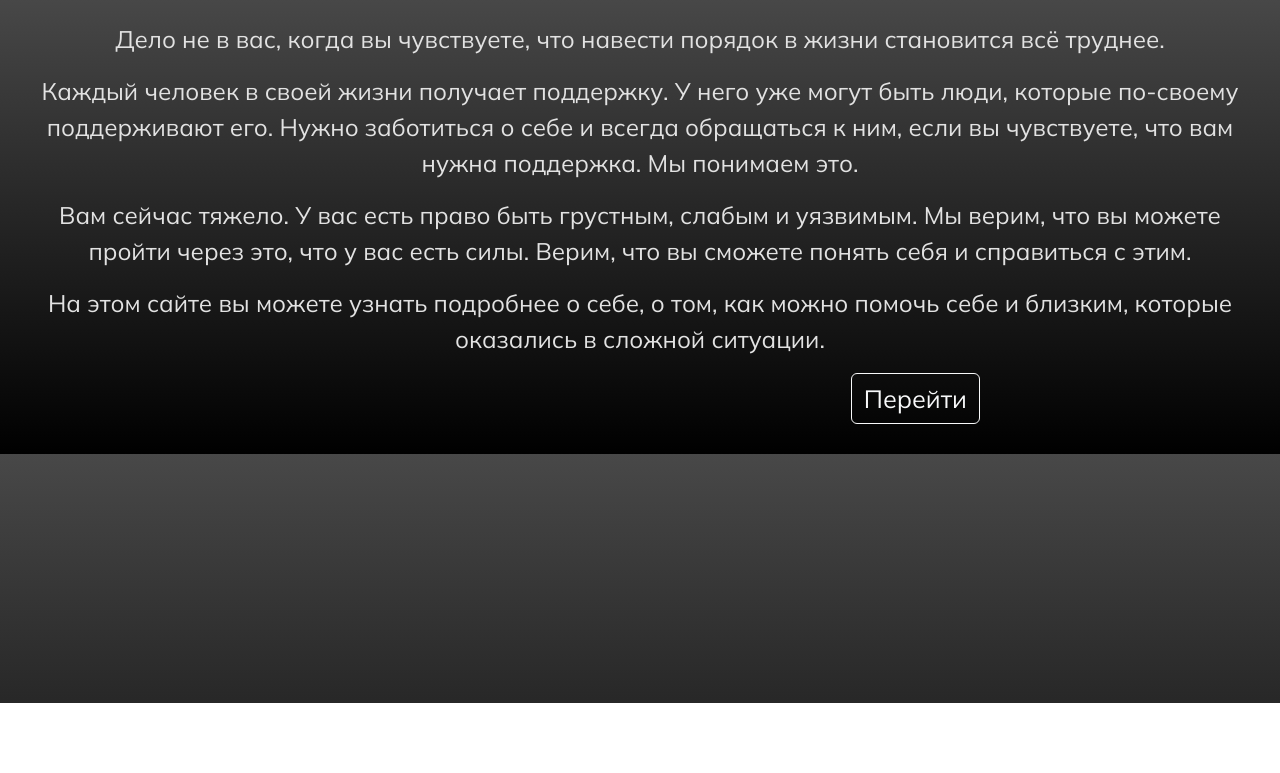
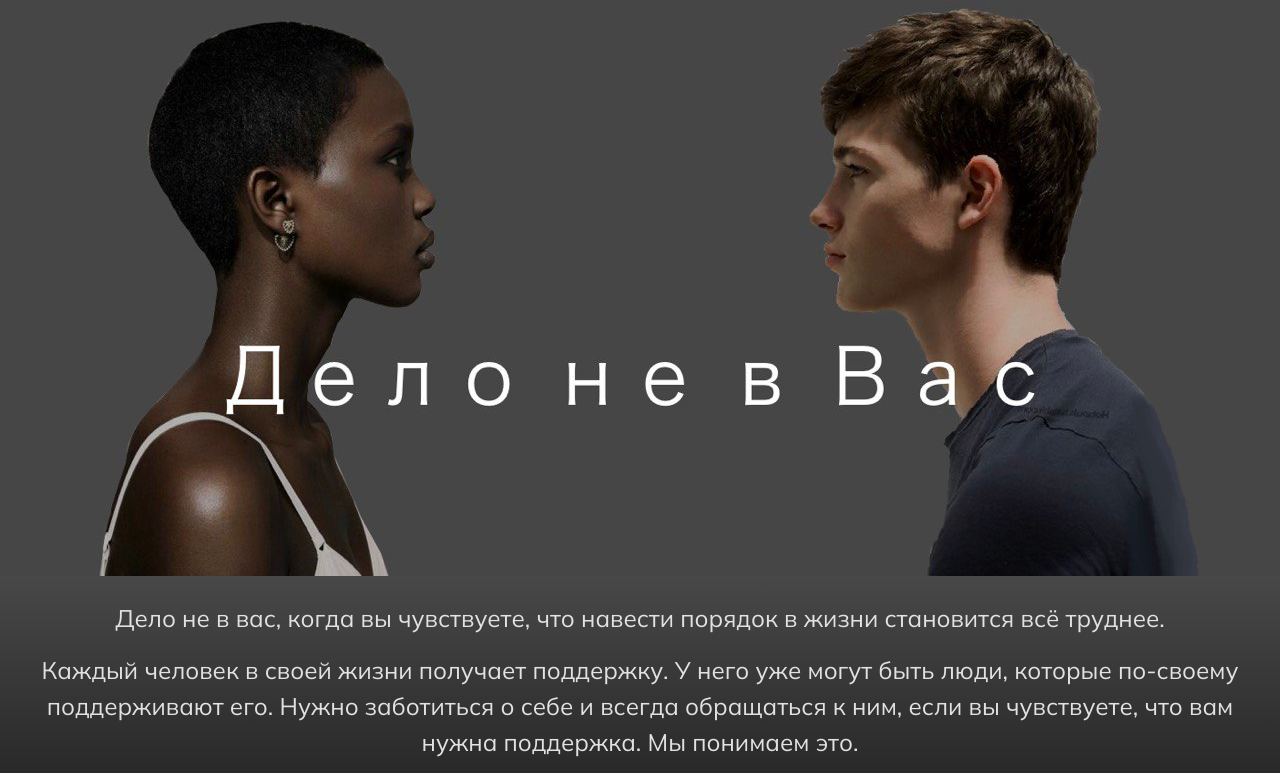
Before and after one commit to Forest-m4/Delo_ne_v_vas, a plain HTML site: page index.html in a window 1280 px wide. Shown: the part 97-870 px from the top of the page. Before the commit the page ends 800 px from the top, so only its background shows below. Drawn offline with nearby package versions, Linux system fonts and the light colour scheme; files that its build step writes are made by us from their sources; files whose address does not match are found by name.

Commit message:
Update index.html

```diff
--- a/index.html
+++ b/index.html
@@ -43,7 +43,7 @@
     <section>
         <div class="conteiner">
             <div class="conteiner-img">
-                         <img src=photo_5406873443934272806_y.jpg" alt="" class="mw-100">
+                         <img src="photo_5406873443934272806_y.jpg" alt="" class="mw-100">
             </div>
         </div>
             <div class="alfa">
```
